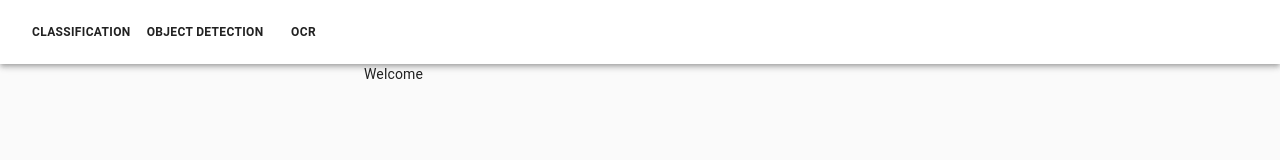
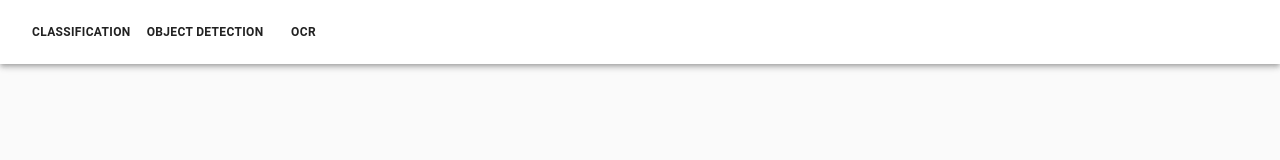
Before and after one commit to LeamonLee/AI-portfolio-fontend-ui, a React (Create React App) app: page / in a window 1280 px wide. Shown: the top 160 px of the page. Built offline with nearby package versions, Linux system fonts and the light colour scheme.

Commit message:
modified upload video bug

```diff
--- a/src/components/GenericVideoObjDetect.js
+++ b/src/components/GenericVideoObjDetect.js
@@ -65,6 +65,7 @@ const GenericVideoObjDetect = () => {
         </Backdrop>
         <Grid container spacing={2}>
           <UploadFile
+            isVideo={true}
             title={`Please Upload a ${ODSubject.display?.toLowerCase()} video`}
             filePreview={filePreview}
             setFilePreview={setFilePreview}
--- a/src/components/Home.js
+++ b/src/components/Home.js
@@ -2,9 +2,7 @@ import React from 'react'
 
 const Home = () => {
     return (
-        <div>
-            Welcome
-        </div>
+        <div></div>
     )
 }
 
--- a/src/components/UploadFile.js
+++ b/src/components/UploadFile.js
@@ -22,7 +22,8 @@ const UploadFile = (props) => {
     setFilePreview,
     setFile,
     setFilename,
-    setUploadPercent
+    setUploadPercent,
+    isVideo
   } = props
 
   const onFileChange = event => {
@@ -46,7 +47,7 @@ const UploadFile = (props) => {
       </Grid>
       <Grid item xs={12}>
         <input
-          accept="image/*"
+          accept={isVideo ? "video/*" : "image/*"}
           className={classes.input}
           id="contained-btn-file"
           onChange={onFileChange}
```
